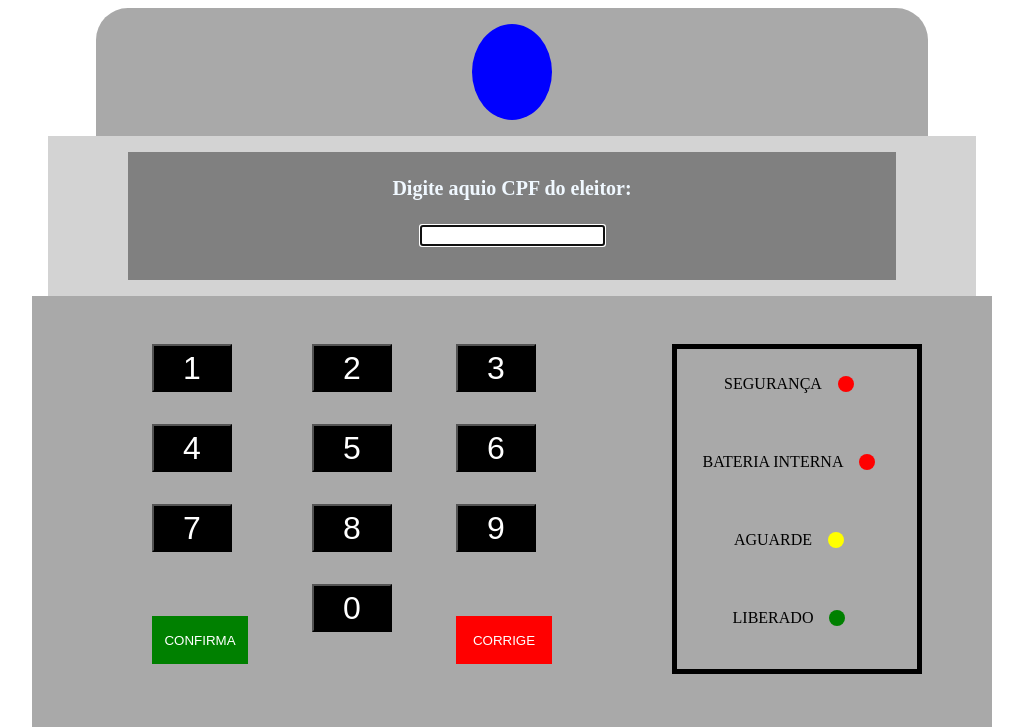
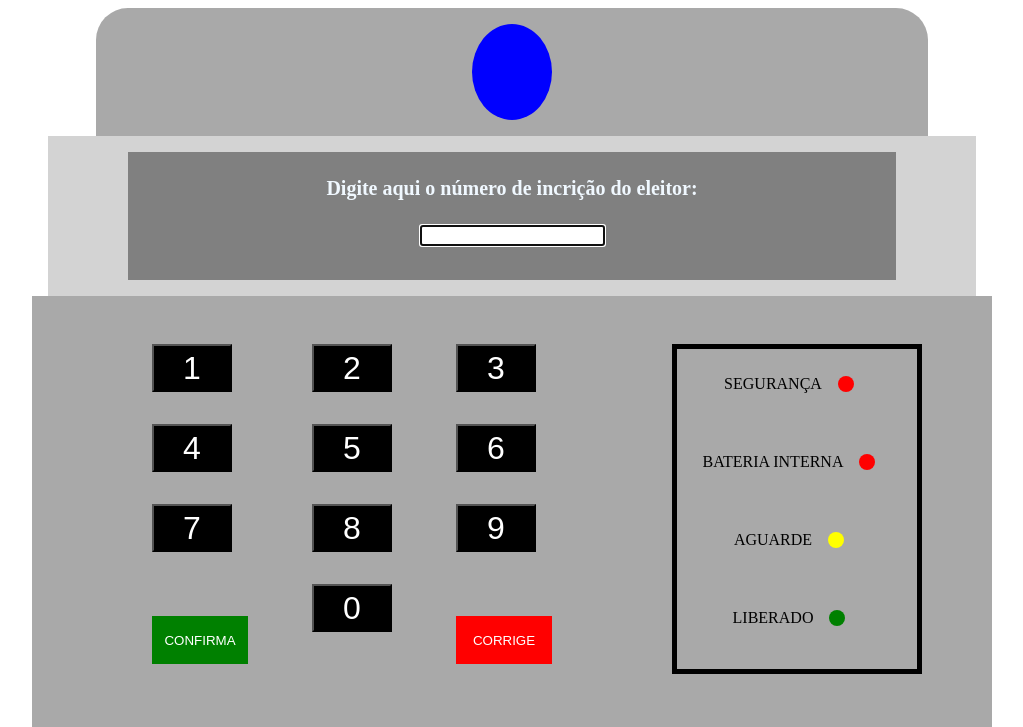
Before and after one commit to senacrs-emti/2022-1M-urna-G2, a PHP site: page /terminal-mesario.php in a window 1280 px wide. Shown: the top 727 px of the page, without its empty margins (128-1151 px from the left). Run offline with PHP 8.4, Linux system fonts and the light colour scheme.

Commit message:
Update terminal-mesario.php

```diff
--- a/terminal-mesario/terminal-mesario.php
+++ b/terminal-mesario/terminal-mesario.php
@@ -17,7 +17,7 @@
     <div class="urna">
     <div class="urna-tela">
         <div id="tela">
-            <h3 class="escrito-tela">Digite aquio CPF do eleitor:</h3>
+            <h3 class="escrito-tela">Digite aqui o número de incrição do eleitor:</h3>
 
             <form action="" method="post">
                 <div id="area">
```
